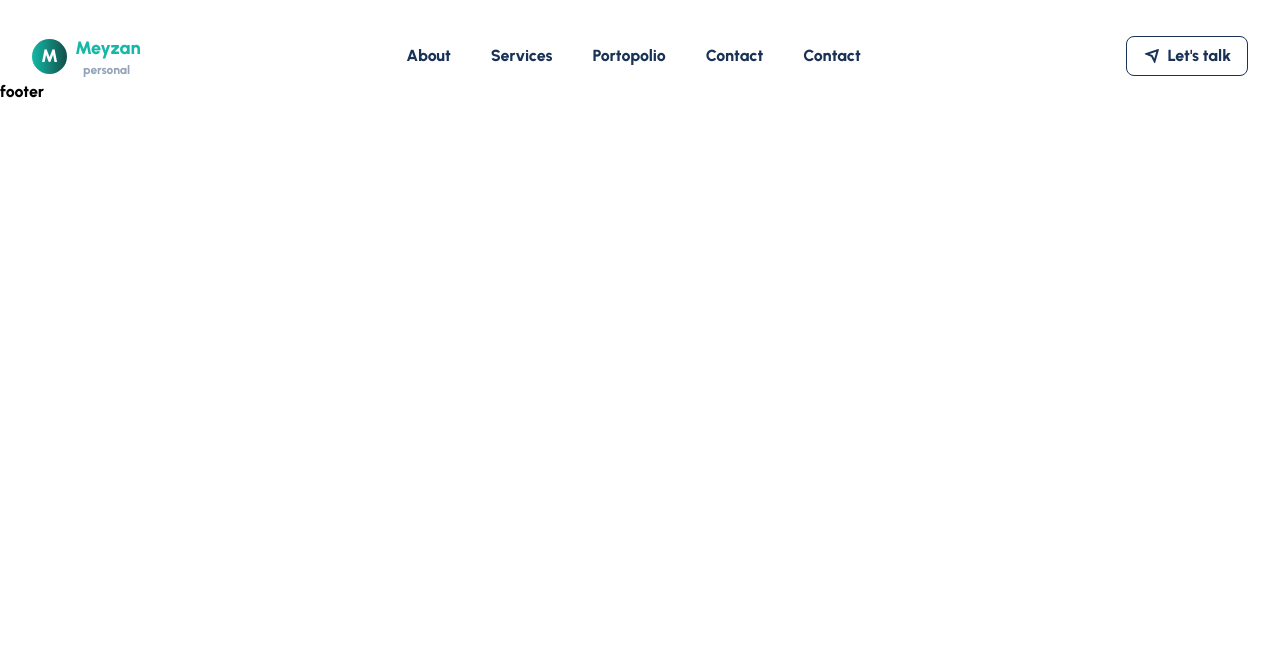
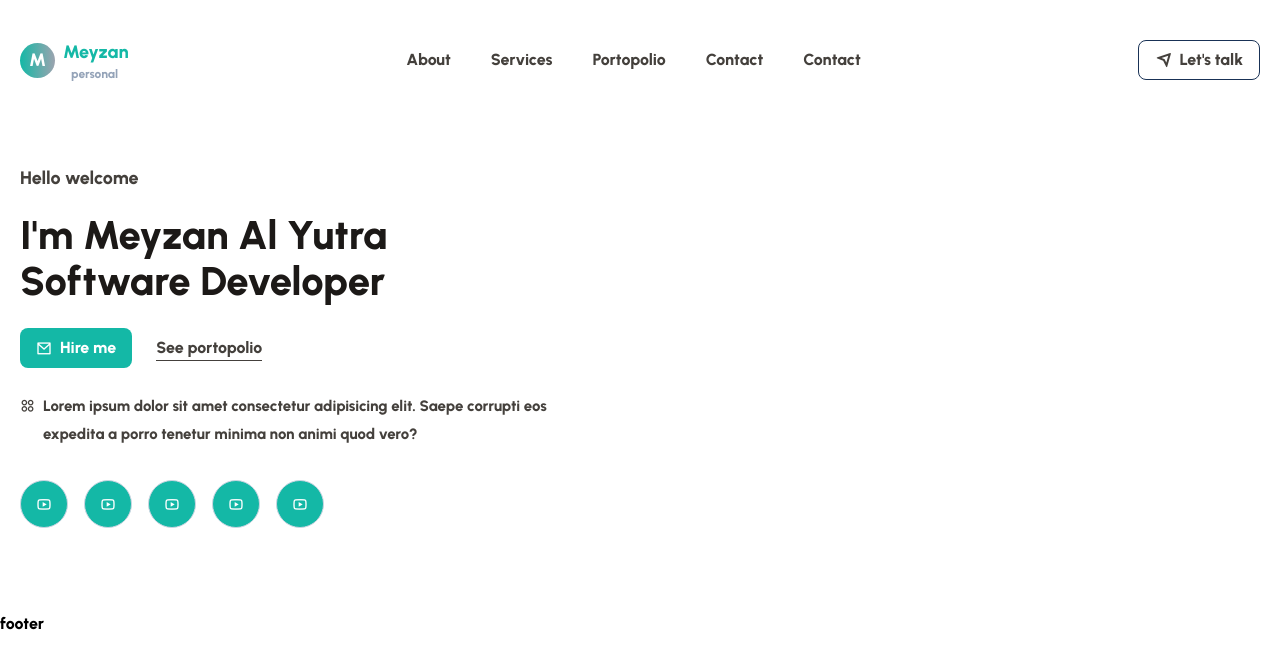
Before and after one commit to Meyzan16/portopolio-react, a React (Create React App) app: page / in a window 1280 px wide. Shown: the top 668 px of the page. Built offline with nearby package versions, Linux system fonts and the light colour scheme.

Commit message:
bagian hero section 1

```diff
--- a/src/App.css
+++ b/src/App.css
@@ -16,11 +16,11 @@ body {
 
 .container {
     max-width : 1320px;
-    padding:16px;
+    padding:20px;
     margin:auto;
 
 }
 
-section {
+/* section {
     padding: 50px;
-}
+} */
--- a/src/App.js
+++ b/src/App.js
@@ -4,18 +4,19 @@ import './App.css';
 
 import Header from './components/Header/Header';
 import Footer from './components/Footer/Footer';
+import Hero from './components/UI/Hero';
 
 function App() {
   useEffect(()=> {
     Aos.init();
   }, []);
 
+
   return <>
     <Header />
         <main>
-
+            <Hero/>
         </main>
-
     <Footer />
   </>
 
--- a/src/components/Header/Header.jsx
+++ b/src/components/Header/Header.jsx
@@ -4,11 +4,11 @@ const Header = () => {
   return (
         <header className="w-full h-[80px] leading-[80px] flex items-center">
             <div className="container">
-                <div className="flex items-center justify-between px-4">
+                <div className="flex items-center justify-between">
                     {/* logo */}
                     <div className="flex items-center gap-2">
-                        <span className="w-[35px] h-[35px] bg-primaryColor bg-gradient-to-r
-                            from-primary to-teal-900 text-white text-lg font-[500] rounded-full flex items-center justify-center">M</span>
+                        <span className="w-[35px] h-[35px]  bg-gradient-to-r
+                            from-primary to-gray-400 text-white text-lg font-[500] rounded-full flex items-center justify-center">M</span>
 
                         <div className="leading-relaxed">
                             <h2 className="text-lg text-primary font[700]">Meyzan</h2>
@@ -20,22 +20,22 @@ const Header = () => {
                     {/* menu start */}
                     <div className="menu">
                         <ul className="flex items-center gap-10">
-                            <li><a className="text-smallTextColor text-base font-[600] hover:text-primary" href="#about">About</a></li>
-                            <li><a className="text-smallTextColor text-base font-[600] hover:text-primary" href="#services">Services</a></li>
-                            <li><a className="text-smallTextColor text-base font-[600] hover:text-primary" href="#portopolio">Portopolio</a></li>
-                            <li><a className="text-smallTextColor text-base font-[600] hover:text-primary" href="#contact">Contact</a></li>
-                            <li><a className="text-smallTextColor text-base font-[600] hover:text-primary" href="#contact">Contact</a></li>
+                            <li><a className="text-stone-700 text-base font-[600] hover:text-primary" href="#about">About</a></li>
+                            <li><a className="text-stone-700 text-base font-[600] hover:text-primary" href="#services">Services</a></li>
+                            <li><a className="text-stone-700 text-base font-[600] hover:text-primary" href="#portopolio">Portopolio</a></li>
+                            <li><a className="text-stone-700 text-base font-[600] hover:text-primary" href="#contact">Contact</a></li>
+                            <li><a className="text-stone-700 text-base font-[600] hover:text-primary" href="#contact">Contact</a></li>
                         </ul>
                     </div>
                     {/* menu end */}
                     <div className="flex items-center gap-4">
-                        <button className="flex items-center justify-center gap-2 text-smallTextColor font-[600] border border-solid
+                        <button className="flex items-center justify-center gap-2 text-stone-700 font-[600] border border-solid
                         border-smallTextColor py-2 px-4 rounded-lg max-h-[40px] hover:bg-primary hover:border-primary hover:text-white hover:font-[500] ease-in duration-200">
                             <i class="ri-send-plane-line"></i>
                                     Let's talk
                         </button>
 
-                        <span className="text-2xl text-smallTextColor md:hidden cursor-pointer"><i className="ri-menu-line"></i></span>
+                        <span className="text-2xl text-stone-700 md:hidden cursor-pointer"><i className="ri-menu-line"></i></span>
                     </div>
                     {/* menu right */}
                 </div>
--- /dev/null
+++ b/src/components/UI/Hero.jsx
@@ -0,0 +1,97 @@
+import React from 'react'
+
+// import HeroImg from '../../assets/images/hero.svg'
+// import CountUp from 'react-countup'
+
+const Hero = () => {
+  return (
+    <section className='py-16' id='about'>
+        <div className="container">
+            <div className='md:flex items-center justify-between sm:flex-col md:flex-row'>
+                    {/* hero left content */}
+                    <div className="w-full md:basis-1/2 text-center sm:text-left">
+                        <h5 data-aos='fade-right' data-aos-duration='1500' className=' text-stone-700
+                        text-lg font-[600]'>
+                            Hello welcome
+                        </h5>
+                        <h1 data-aos='fade-up' data-aos-duration='1800' data-aos-delay='200' className='mt-5 text-stone-900 font-[800]
+                            text-[1.8rem] sm:text-[40px] leading-[35px] sm:leading-[46px]'>I'm Meyzan Al Yutra
+                            <br />
+                            <span className='text-[1.4rem] sm:text-[40px]'>
+                                Software Developer
+                            </span>
+                        </h1>
+
+                        <div data-aos='fade-up' data-aos-duration='1800' data-aos-delay='200'
+                            className='flex items-center justify-center sm:justify-normal gap-6 py-6'>
+                            <a href="#contact">
+                                <button className="px-4 py-2 rounded-lg bg-primary text-white font-[500] flex items-center gap-2
+                                hover:bg-smallTextColor ease-in duration-300">
+                                    <i class="ri-mail-line"></i>Hire me
+                                </button>
+                            </a>
+                            <a href="#portopolio" className='text-stone-700 font-[600] text-[16px] border-b border-solid border-stone-700'>
+                                See portopolio
+                            </a>
+
+                        </div>
+
+                        <p data-aos='fade-up' data-aos-duration='1500'
+                            className='flex gap-2 text-stone-700 font-[500] text-[15px]
+                            leading-7  sm:pr-10 '>
+                            <span>
+                                <i class='ri-apps-2-line'></i>
+                            </span>
+                            Lorem ipsum dolor sit amet consectetur adipisicing elit. Saepe corrupti eos expedita a porro tenetur minima non animi quod vero?
+                        </p>
+
+                        <div className='mt-8 flex items-center justify-center sm:justify-normal gap-4'>
+                            {/* <span className='text-stone-700 text-[15px] '>Follow me :</span> */}
+
+                                <span>
+                                    <a href="" className='sm:w-12 sm:h-12 w-9 h-9
+                                            rounded-full justify-center border
+                                            border-slate-300 hover:border-primary
+                                            transition-all duration-300 hover:ease-in hover:scale-125
+                                            hover:text-white  flex items-center text-white bg-primary'><i class='ri-youtube-line'></i></a>
+                                </span>
+                                <span>
+                                    <a href="" className='sm:w-12 sm:h-12 w-9 h-9
+                                            rounded-full justify-center border
+                                            border-slate-300 hover:border-primary
+                                            transition-all duration-300 hover:ease-in hover:scale-125
+                                            hover:text-white  flex items-center text-white bg-primary'><i class='ri-youtube-line'></i></a>
+                                </span>
+                                <span>
+                                    <a href="" className='sm:w-12 sm:h-12 w-9 h-9
+                                            rounded-full justify-center border
+                                            border-slate-300 hover:border-primary
+                                            transition-all duration-300 hover:ease-in hover:scale-125
+                                            hover:text-white  flex items-center text-white bg-primary'><i class='ri-youtube-line'></i></a>
+                                </span>
+                                <span>
+                                    <a href="" className='sm:w-12 sm:h-12 w-9 h-9
+                                            rounded-full justify-center border
+                                            border-slate-300 hover:border-primary
+                                            transition-all duration-300 hover:ease-in hover:scale-125
+                                            hover:text-white  flex items-center text-white bg-primary'><i class='ri-youtube-line'></i></a>
+                                </span>
+                                <span>
+                                    <a href="" className='sm:w-12 sm:h-12 w-9 h-9
+                                            rounded-full justify-center border
+                                            border-slate-300 hover:border-primary
+                                            transition-all duration-300 hover:ease-in hover:scale-125
+                                            hover:text-white  flex items-center text-white bg-primary'><i class='ri-youtube-line'></i></a>
+                                </span>
+
+                        </div>
+                    </div>
+
+                    {/* end hero content */}
+            </div>
+        </div>
+    </section>
+  )
+}
+
+export default Hero
```
